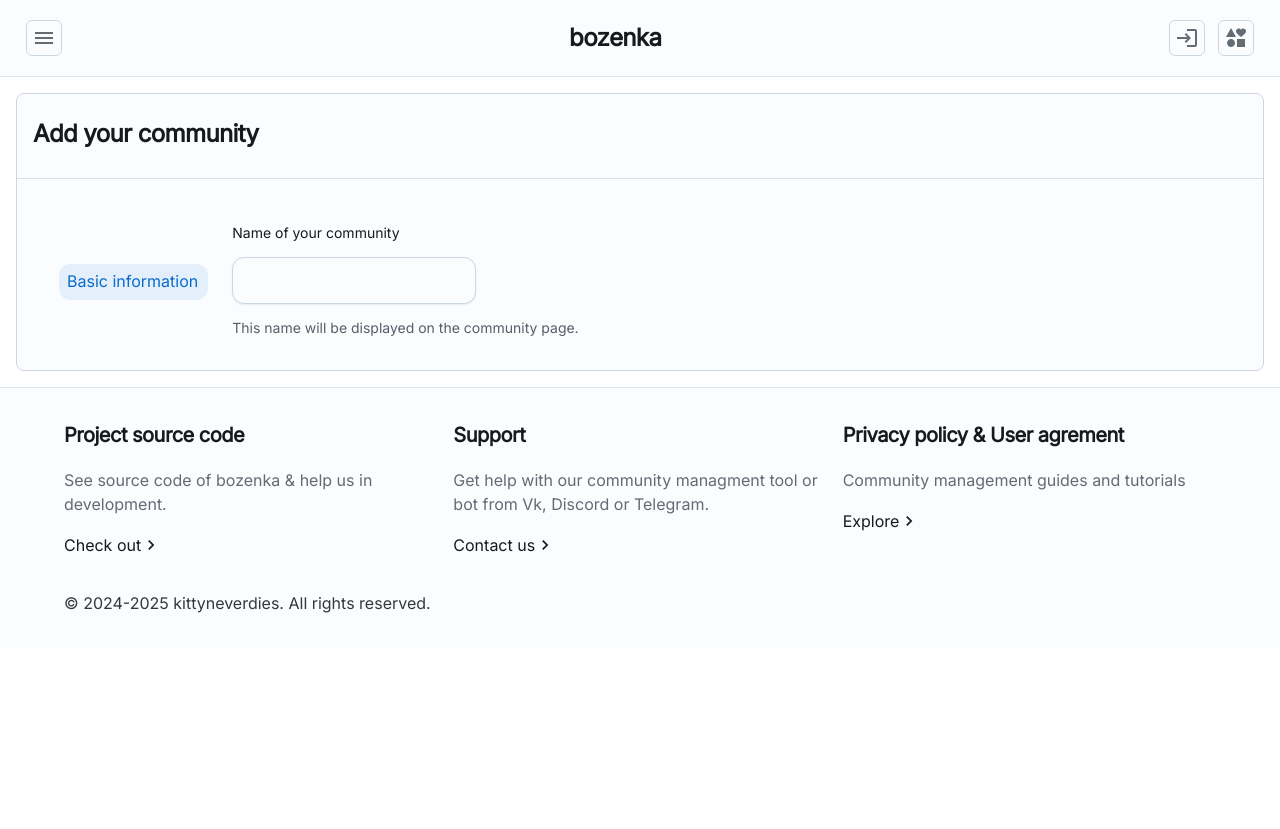
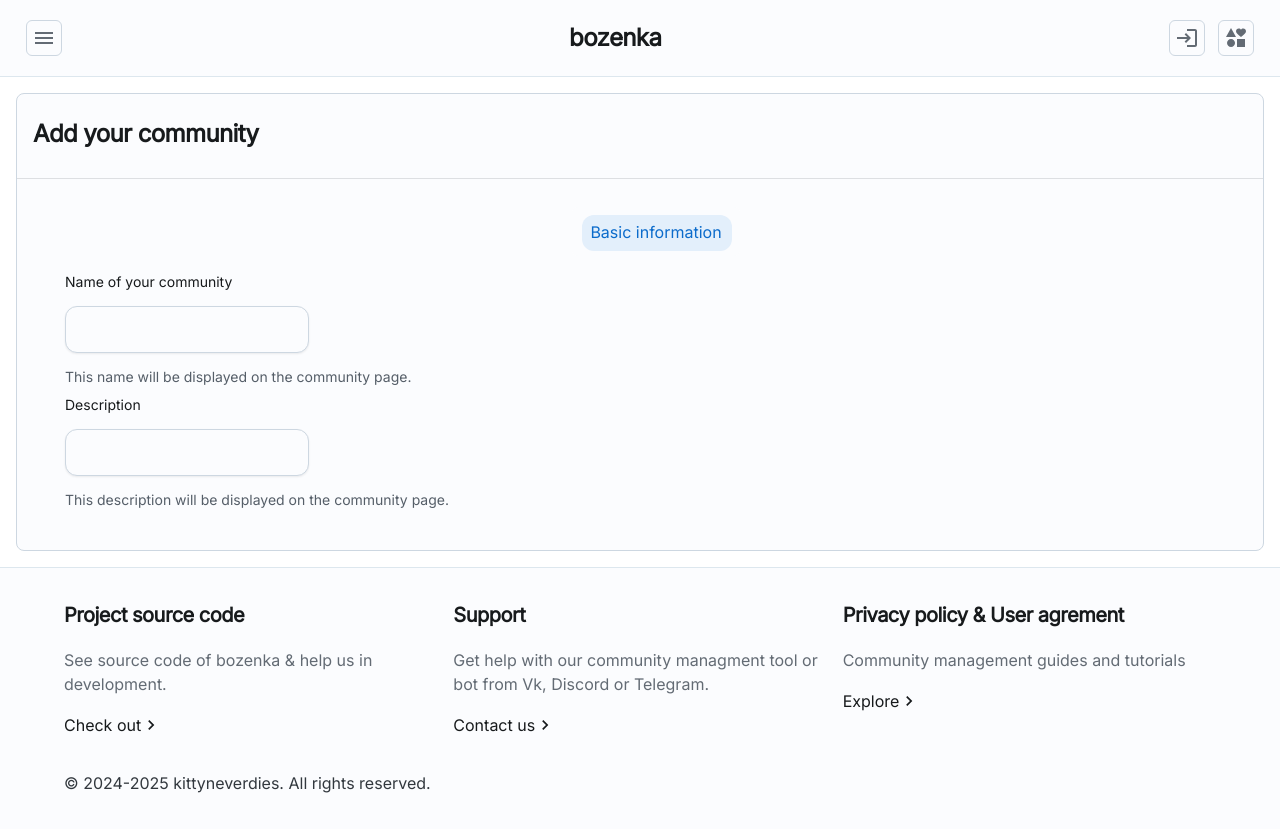
Before and after one commit to KittyNeverDies/Bozenka, a React (Vite) app in the folder bozenka-frontend/: page /dashboard/add in a window 1280 px wide. Before the commit the page ends 800 px from the top, so only its background shows below. Built offline with nearby package versions, Linux system fonts and the light colour scheme.

Commit message:
feat: Trying to make community creation page.

```diff
--- a/bozenka-frontend/src/routes/Dashboard.jsx
+++ b/bozenka-frontend/src/routes/Dashboard.jsx
@@ -31,10 +31,12 @@
 function HomePageButton({ head, description, icon }) {
   return (
     <Card sx={{
+      width: 200,
       transition: 'transform 0.3s, box-shadow 0.3s, background-color 0.3s',
       '&:hover': {
           transform: 'scale(1.05)',
           boxShadow: 'md',
+
       }
     }}>
       <Avatar color="primary">{icon}</Avatar>
@@ -260,7 +262,7 @@
       aria-label="tabs"
       value={selectedTab}
       onChange={handleTabChange}
-      orientation='vertical'
+
       sx={{
         bgcolor: 'transparent',
         width: '100%', // Set width to 100% to make it responsive
@@ -338,6 +340,15 @@
               This name will be displayed on the community page.
           </FormHelperText>
         </FormControl>
+        <FormControl sx={{my: 1}}>
+          <FormLabel>
+            Description
+          </FormLabel>
+          <Input my={0} sx={inputStyles}  />
+          <FormHelperText>
+              This description will be displayed on the community page.
+          </FormHelperText>
+        </FormControl>
       </TabPanel>
       </Tabs>
       </Card>
```
